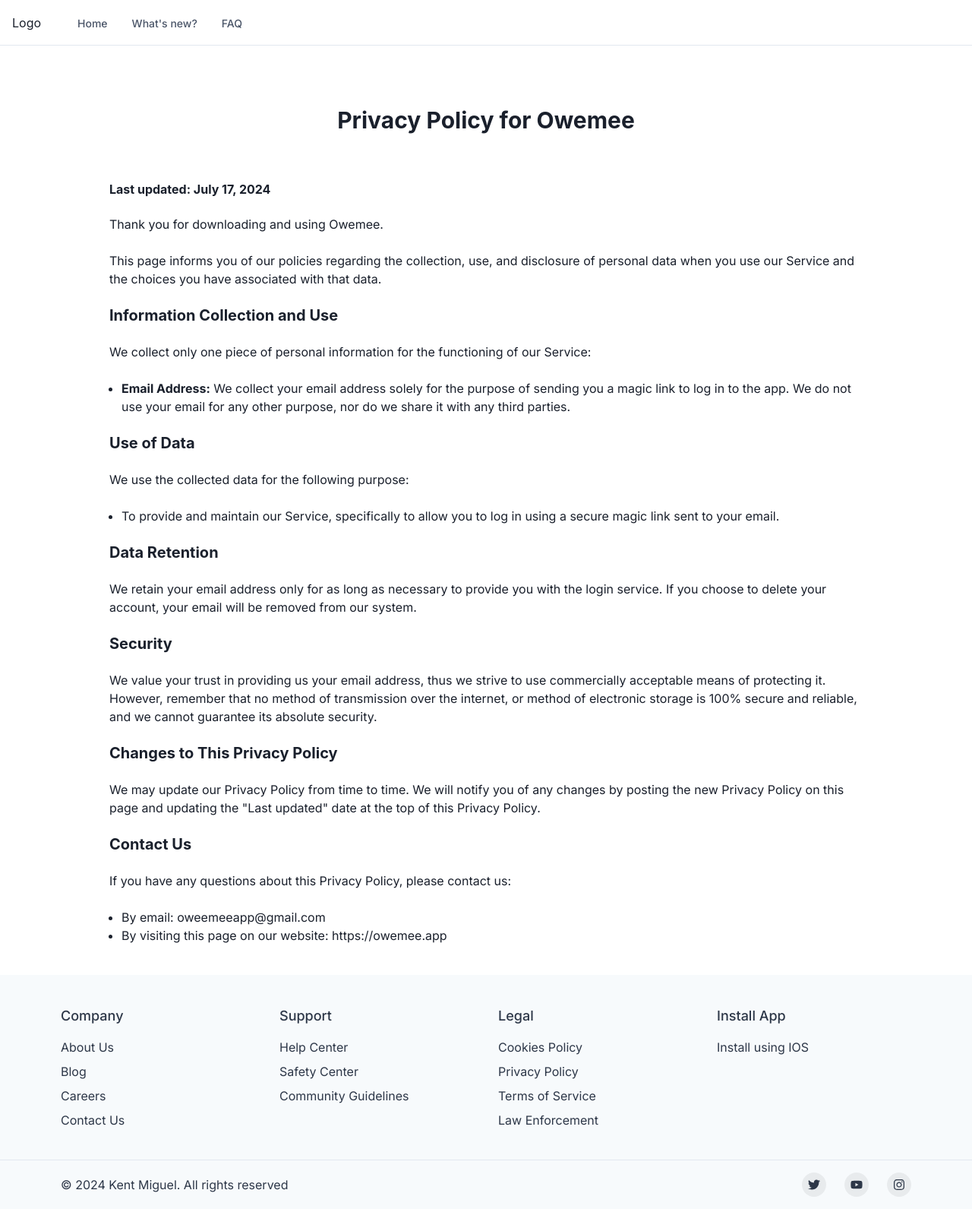
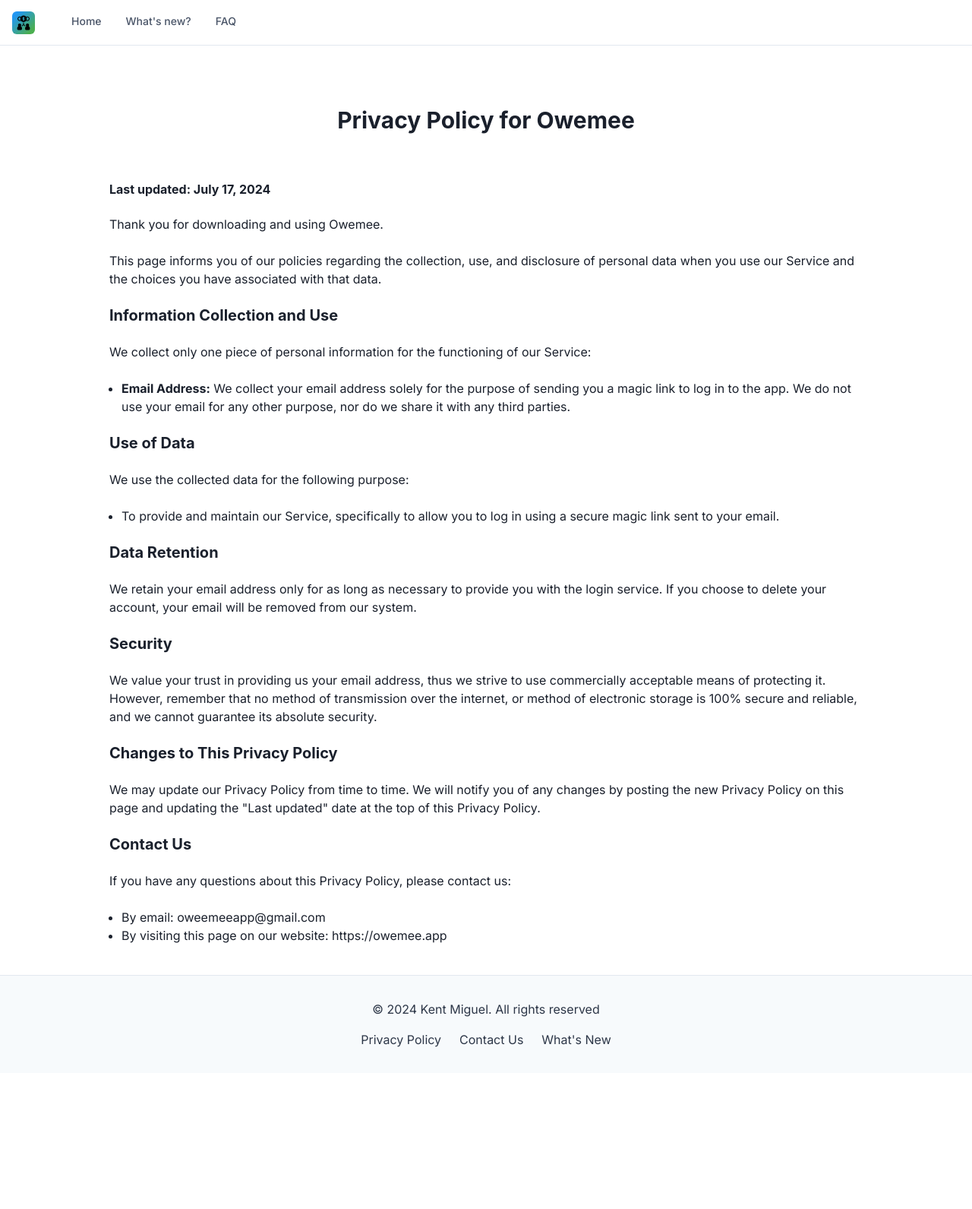
Before and after one commit to kmiguel10/owemee-website, a Next.js app: page /privacy in a window 1280 px wide. Shown: the whole page at 76% size. After the commit the page ends 1412 px from the top, so only its background shows below. Built offline with nearby package versions, Linux system fonts and the light colour scheme.

Commit message:
Added footer and privacy policy

```diff
--- a/app/privacy/page.tsx
+++ b/app/privacy/page.tsx
@@ -1,3 +1,4 @@
+/* eslint-disable react/no-unescaped-entities */
 import React from "react";
 import {
   Center,
--- a/components/Footer.tsx
+++ b/components/Footer.tsx
@@ -10,6 +10,7 @@
   VisuallyHidden,
   chakra,
   useColorModeValue,
+  Link,
 } from "@chakra-ui/react";
 import { FaTwitter, FaYoutube, FaInstagram } from "react-icons/fa";
 
@@ -62,62 +63,6 @@
       bg={useColorModeValue("gray.50", "gray.900")}
       color={useColorModeValue("gray.700", "gray.200")}
     >
-      <Container as={Stack} maxW={"6xl"} py={10}>
-        <SimpleGrid columns={{ base: 1, sm: 2, md: 4 }} spacing={8}>
-          <Stack align={"flex-start"}>
-            <ListHeader>Company</ListHeader>
-            <Box as="a" href={"#"}>
-              About Us
-            </Box>
-            <Box as="a" href={"#"}>
-              Blog
-            </Box>
-            <Box as="a" href={"#"}>
-              Careers
-            </Box>
-            <Box as="a" href={"#"}>
-              Contact Us
-            </Box>
-          </Stack>
-
-          <Stack align={"flex-start"}>
-            <ListHeader>Support</ListHeader>
-            <Box as="a" href={"#"}>
-              Help Center
-            </Box>
-            <Box as="a" href={"#"}>
-              Safety Center
-            </Box>
-            <Box as="a" href={"#"}>
-              Community Guidelines
-            </Box>
-          </Stack>
-
-          <Stack align={"flex-start"}>
-            <ListHeader>Legal</ListHeader>
-            <Box as="a" href={"#"}>
-              Cookies Policy
-            </Box>
-            <Box as="a" href={"#"}>
-              Privacy Policy
-            </Box>
-            <Box as="a" href={"#"}>
-              Terms of Service
-            </Box>
-            <Box as="a" href={"#"}>
-              Law Enforcement
-            </Box>
-          </Stack>
-
-          <Stack align={"flex-start"}>
-            <ListHeader>Install App</ListHeader>
-            <Text>Install using IOS</Text>
-            {/* <AppStoreBadge />
-            <PlayStoreBadge /> */}
-          </Stack>
-        </SimpleGrid>
-      </Container>
-
       <Box
         borderTopWidth={1}
         borderStyle={"solid"}
@@ -126,23 +71,27 @@
         <Container
           as={Stack}
           maxW={"6xl"}
-          py={4}
-          direction={{ base: "column", md: "row" }}
+          py={8}
+          direction={{ base: "column", md: "column" }}
           spacing={4}
           justify={{ md: "space-between" }}
           align={{ md: "center" }}
         >
-          <Text>© 2024 Kent Miguel. All rights reserved</Text>
+          <Stack>
+            <Text>© 2024 Kent Miguel. All rights reserved</Text>
+          </Stack>
           <Stack direction={"row"} spacing={6}>
-            <SocialButton label={"Twitter"} href={"#"}>
-              <FaTwitter />
-            </SocialButton>
-            <SocialButton label={"YouTube"} href={"#"}>
-              <FaYoutube />
-            </SocialButton>
-            <SocialButton label={"Instagram"} href={"#"}>
-              <FaInstagram />
-            </SocialButton>
+            <Text>
+              <Link href="/privacy">Privacy Policy</Link>
+            </Text>
+            <Text>
+              <Link href="mailto:owemeeapp@gmail.com" isExternal>
+                Contact Us
+              </Link>
+            </Text>
+            <Text>
+              <Link href="/whatsnew">What&apos;s New</Link>
+            </Text>
           </Stack>
         </Container>
       </Box>
--- a/components/Navbar.tsx
+++ b/components/Navbar.tsx
@@ -1,28 +1,26 @@
 "use client";
 
 import {
+  ChevronDownIcon,
+  ChevronRightIcon,
+  CloseIcon,
+  HamburgerIcon,
+} from "@chakra-ui/icons";
+import {
   Box,
+  Collapse,
   Flex,
+  Icon,
+  IconButton,
+  Popover,
+  PopoverContent,
+  PopoverTrigger,
+  Stack,
   Text,
-  IconButton,
-  Button,
-  Stack,
-  Collapse,
-  Icon,
-  Popover,
-  PopoverTrigger,
-  PopoverContent,
   useColorModeValue,
-  useBreakpointValue,
   useDisclosure,
 } from "@chakra-ui/react";
-import {
-  HamburgerIcon,
-  CloseIcon,
-  ChevronDownIcon,
-  ChevronRightIcon,
-} from "@chakra-ui/icons";
-import { Router } from "next/router";
+import Image from "next/image";
 
 export default function Navbar() {
   const { isOpen, onToggle } = useDisclosure();
@@ -54,14 +52,17 @@
             aria-label={"Toggle Navigation"}
           />
         </Flex>
-        <Flex flex={{ base: 1 }} justify={{ base: "center", md: "start" }}>
-          <Text
-            textAlign={useBreakpointValue({ base: "center", md: "left" })}
-            fontFamily={"heading"}
-            color={useColorModeValue("gray.800", "white")}
-          >
-            Logo
-          </Text>
+        <Flex flex={{ base: 1 }} justify={{ base: "end", md: "start" }}>
+          <Box borderRadius="md" overflow="hidden">
+            <Image
+              objectFit="cover"
+              alt={"Owemee logo"}
+              src={"/logo.png"}
+              sizes="100vw"
+              width={30}
+              height={30}
+            />
+          </Box>
 
           <Flex display={{ base: "none", md: "flex" }} ml={10}>
             <DesktopNav />
```
Also changed, not shown: public/logo.png (added).
